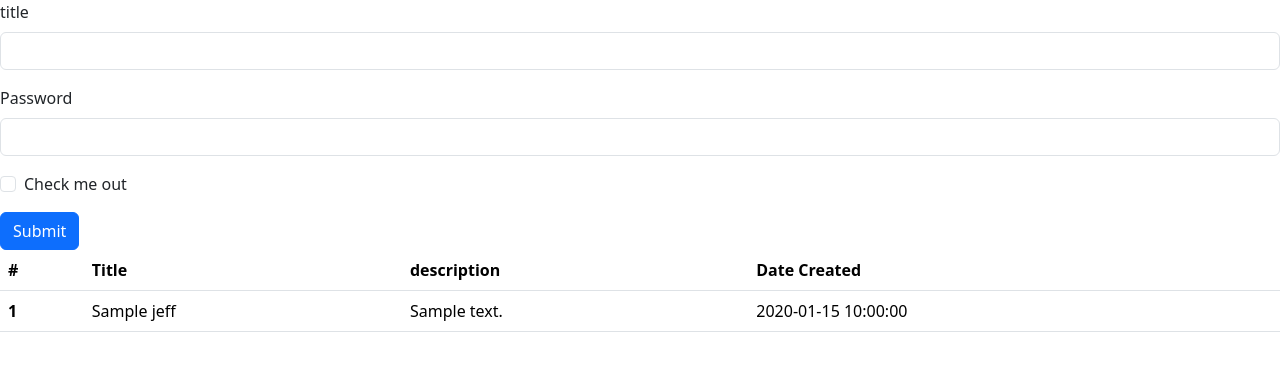
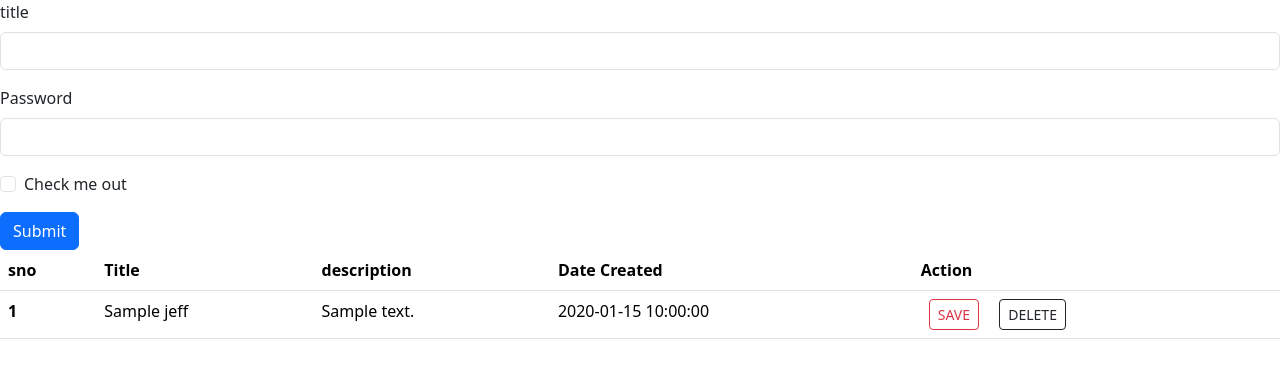
Before and after one commit to zerotwo02255/Flask-main, a Flask app: page / in a window 1280 px wide. Shown: the top 378 px of the page. Run offline with Flask 3, Linux system fonts and the light colour scheme; tables that the repository leaves empty hold one stand-in row (values such as "Sample post").

Commit message:
podpospda

```diff
--- a/app.py
+++ b/app.py
@@ -1,4 +1,4 @@
-from flask import Flask, render_template, request
+from flask import Flask, render_template, request,redirect
 from flask_sqlalchemy import SQLAlchemy
 from datetime import datetime
 
@@ -43,5 +43,20 @@ def there():
     return "hello there"
 
 
+@app.route("/Update/<int:sno>")
+def Update(sno):
+
+    alljeff = Jeff.query.all()
+    print(alljeff)
+    return "hello there"
+
+
+@app.route("/Delete/<int:sno>")
+def delete(sno):
+    obj= Jeff.query.filter_by(sno=sno).first()
+    db.session.delete(obj)
+    db.session.commit()
+    return redirect("/")
+
 if __name__ == "__main__":
     app.run(debug=True, port=9000)
--- a/hj.py
+++ /dev/null
@@ -1 +0,0 @@
-print("yo whats up ????/")
--- a/lol.py
+++ /dev/null
@@ -1 +0,0 @@
-print("bharat newpane")
--- a/los.py
+++ /dev/null
@@ -1 +0,0 @@
-print("settsss")
--- a/sdksa.py
+++ /dev/null
@@ -1 +0,0 @@
-print("bharat newpane")
--- a/sdsad.py
+++ /dev/null
@@ -1 +0,0 @@
-print("lebron james")
--- a/templates/ankit.html
+++ b/templates/ankit.html
@@ -18,7 +18,7 @@
     </div>
     <div class="mb-3">
       <label for="desc" class="form-label">Password</label>
-    <input type="password" class="form-control"  name="desc" id="desc">
+      <input type="password" class="form-control" name="desc" id="desc">
     </div>
     <div class="mb-3 form-check">
       <input type="checkbox" class="form-check-input" id="exampleCheck1">
@@ -27,13 +27,19 @@
     <button type="submit" class="btn btn-primary">Submit</button>
   </form>
 
+<tbody>
+{% if alljeff|length==0 %}
+norecord
+
+{% else %}
 <table class="table">
 <thead>
 <tr>
-        <th scope="col">#</th>
+<th scope="col">sno</th>
 <th scope="col">Title</th>
 <th scope="col">description</th>
 <th>Date Created</th>
+<th scope="col">Action</th>
 </tr>
 </thead>
 <tbody>
@@ -41,19 +47,22 @@
 {% for obj in alljeff %}
 
 <tr>
-
-
-        <th scope="row">{{ obj.sno }}</th>
+<th scope="row">{{ loop.index }}</th>
 <td>{{ obj.title }}</td>
 <td>{{ obj.desc }}</td>
 <td>{{ obj.date_created }}</td>
+<td>
+<a href="/Update/{{obj.sno}}" class="btn btn-outline-danger btn-sm mx-2">SAVE</a>
+<a href="/Delete/{{obj.sno}}" class="btn btn-outline-dark btn-sm mx-2">DELETE</a>
+</td>
 </tr>
 
 {% endfor %}
 
 </tbody>
+</table>
 
-  </table>
+{% endif %}
 </body>
 
 </html>
```
Also changed, not shown: flkdsj.py (deleted, +0 -7 lines), instance/site.db. Lines whose indentation alone changed are shown as unchanged.
